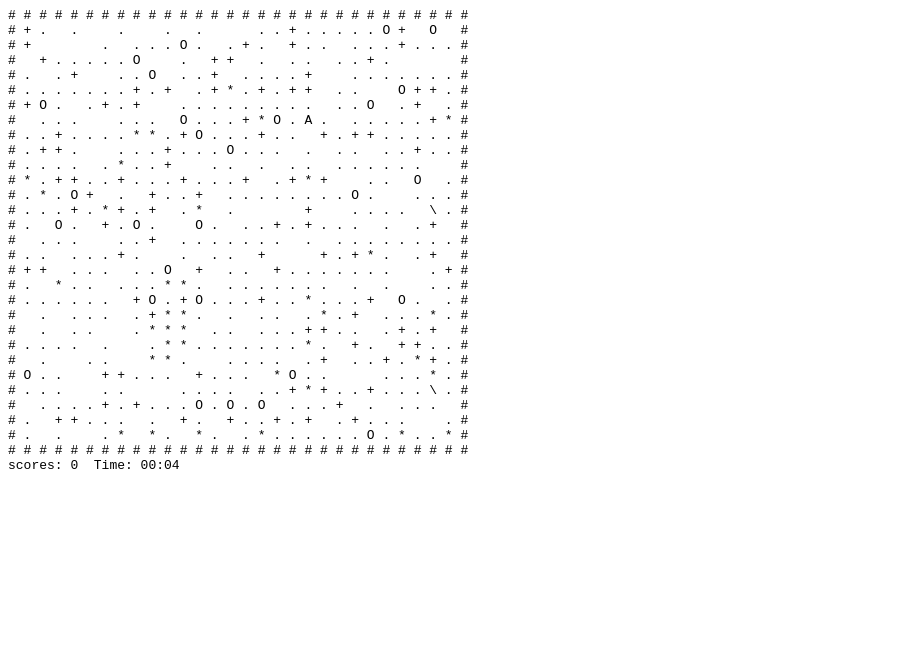
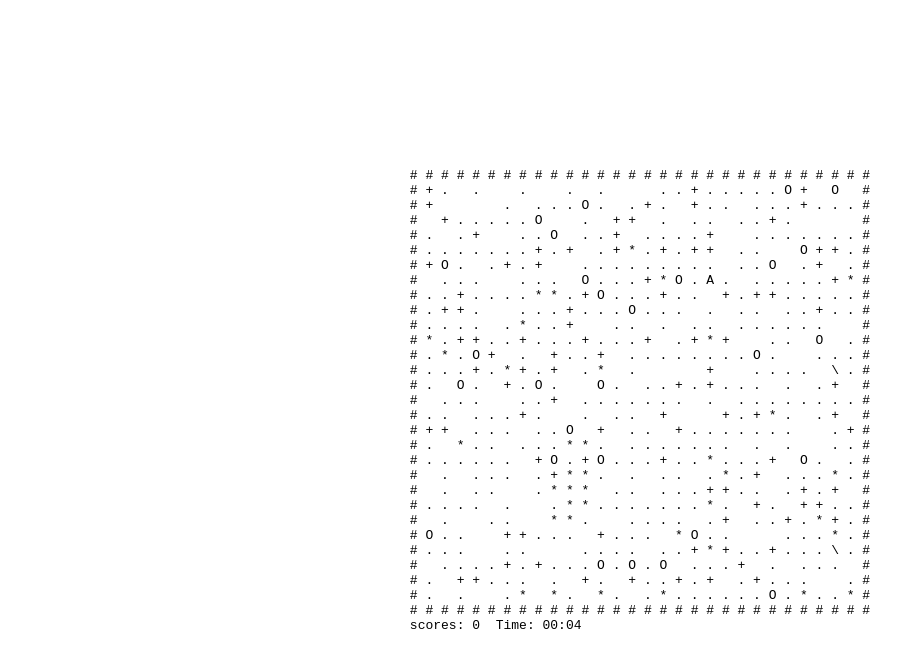
Before and after one commit to stdAlexTikhonov/digit_recognition, a plain HTML site: page index.html in a window 1280 px wide. Shown: the whole page, without its empty margins (0-923 px from the left). Drawn offline with Linux system fonts and the light colour scheme.

Commit message:
Init positionning

```diff
--- a/index.html
+++ b/index.html
@@ -1,6 +1,8 @@
 <html>
     <head>
-
+        <style>
+            body { padding: 0; margin: 0;}
+        </style>
     </head>
     <body>
         <script src="world.js"></script>
--- a/index.js
+++ b/index.js
@@ -1,8 +1,24 @@
+//width: 460px
+//height: 470px
 const show = document.createElement('pre');
+show.style.margin = 0;
+const main = document.createElement('div');
+document.body.style.display = 'flex';
+main.style.margin = 'auto';
+main.appendChild(show);
+document.body.appendChild(main);
 
-const interval = setInterval(() => {
-    THE_WORLD.tick();
-    show.innerText = THE_WORLD.print();
-},100);
+let interval = null;
+const startGame = () => {
+    interval = setInterval(() => {
+        THE_WORLD.tick();
+        show.innerText = THE_WORLD.print();
+    },100);
+}
 
-document.body.appendChild(show);
+const stopGame = () => {
+    THE_WORLD.startTimer();
+    clearInterval(interval);
+}
+
+startGame();
```
